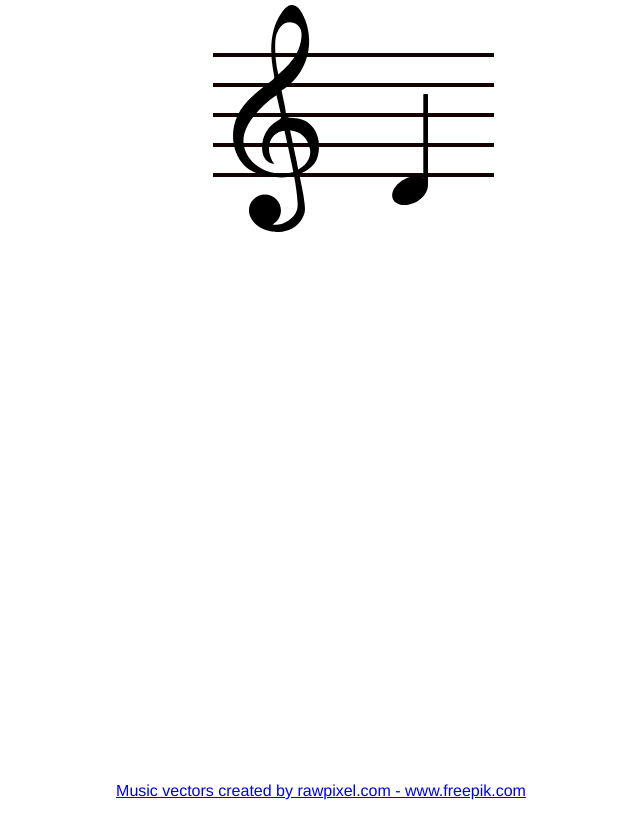
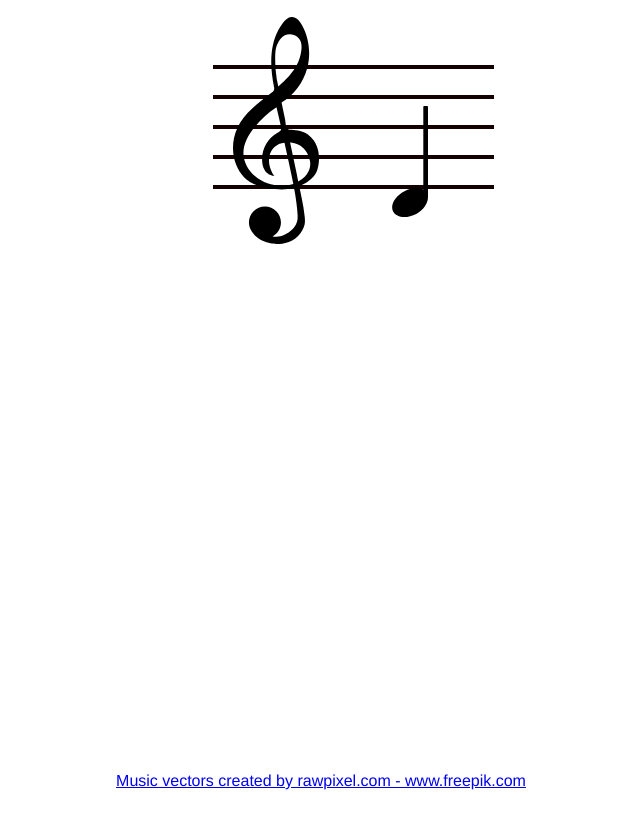
Before and after one commit to kenny-skaggs/music-flash-card, a Vue app: page / in a window 1280 px wide. Shown: the whole page, without its empty margins (327-967 px from the left). Built offline with nearby package versions, Linux system fonts and the light colour scheme.

Commit message:
tweaking arrangement of layout a bit

```diff
--- a/src/App.vue
+++ b/src/App.vue
@@ -79,12 +79,12 @@ export default {
         -moz-osx-font-smoothing: grayscale;
         text-align: center;
         color: #2c3e50;
-        height: 100vh;
+        height: 80vh;
     }
 
     footer {
         width: 100%;
         position: fixed;
-        bottom: 0;
+        bottom: 10px;
     }
 </style>
--- a/src/components/NoteArranger.vue
+++ b/src/components/NoteArranger.vue
@@ -45,6 +45,7 @@ export default {
         position: relative;
         width: 200px;
         margin: auto;
+        margin-top: 20px;
     }
 
     .staff {
```
